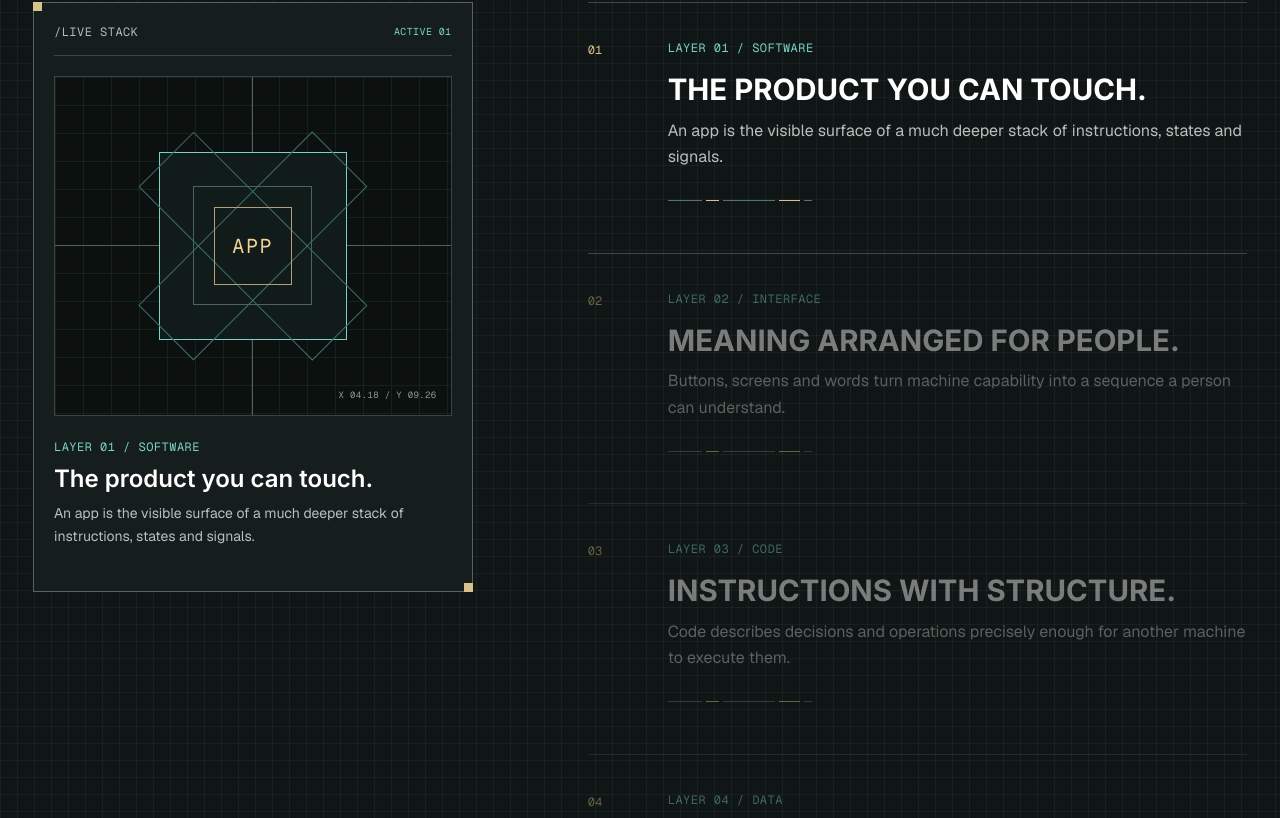
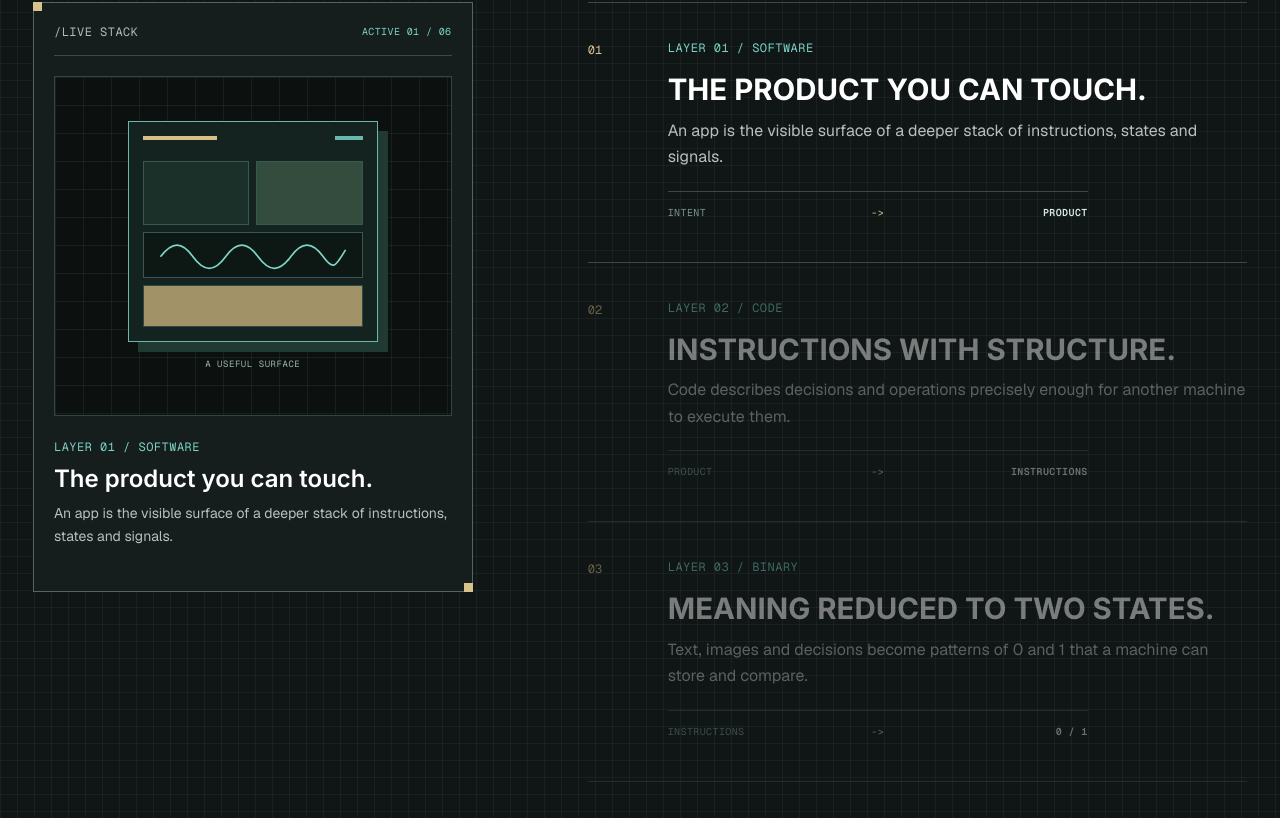
Before and after one commit to TEAM-PSMPV/teampsmpvwebsite, a Next.js app: page / in a window 1280 px wide. Shown: the part 1162-1980 px from the top of the page. Built offline with nearby package versions, Linux system fonts and the light colour scheme.

Commit message:
Make computing layers physically legible

```diff
--- a/app/components/AssemblyStory.tsx
+++ b/app/components/AssemblyStory.tsx
@@ -6,68 +6,57 @@ const layers = [
   {
     code: "LAYER 01 / SOFTWARE",
     title: "The product you can touch.",
-    description: "An app is the visible surface of a much deeper stack of instructions, states and signals.",
+    description: "An app is the visible surface of a deeper stack of instructions, states and signals.",
     glyph: "APP",
+    material: "Intent",
+    output: "Product",
   },
   {
-    code: "LAYER 02 / INTERFACE",
-    title: "Meaning arranged for people.",
-    description: "Buttons, screens and words turn machine capability into a sequence a person can understand.",
-    glyph: "UI",
-  },
-  {
-    code: "LAYER 03 / CODE",
+    code: "LAYER 02 / CODE",
     title: "Instructions with structure.",
     description: "Code describes decisions and operations precisely enough for another machine to execute them.",
     glyph: "</>",
+    material: "Product",
+    output: "Instructions",
   },
   {
-    code: "LAYER 04 / DATA",
-    title: "Meaning stored as states.",
-    description: "Names, images, appointments and ideas become patterns that can be copied, compared and changed.",
-    glyph: "0101",
+    code: "LAYER 03 / BINARY",
+    title: "Meaning reduced to two states.",
+    description: "Text, images and decisions become patterns of 0 and 1 that a machine can store and compare.",
+    glyph: "01",
+    material: "Instructions",
+    output: "0 / 1",
   },
   {
-    code: "LAYER 05 / SIGNAL",
-    title: "A physical yes or no.",
-    description: "The abstract pattern becomes timed electrical states moving through a very real material system.",
-    glyph: "PULSE",
+    code: "LAYER 04 / SIGNAL",
+    title: "Voltage moving through time.",
+    description: "Binary becomes a physical change in voltage, measured as a trace moving across an oscilloscope.",
+    glyph: "WAVE",
+    material: "0 / 1",
+    output: "Voltage",
   },
   {
-    code: "LAYER 06 / LOGIC",
-    title: "Tiny decisions at speed.",
-    description: "Logic gates combine simple states into the arithmetic, comparison and control behind every action.",
-    glyph: "AND",
-  },
-  {
-    code: "LAYER 07 / MEMORY",
-    title: "A place for the present.",
-    description: "Memory holds the signals a system needs now, while storage keeps them available for later.",
-    glyph: "MEM",
-  },
-  {
-    code: "LAYER 08 / SILICON",
+    code: "LAYER 05 / SILICON",
     title: "Engineered crystal.",
     description: "Transistors are patterned into silicon so controlled electrical behaviour can happen at scale.",
     glyph: "Si",
+    material: "Voltage",
+    output: "Transistor",
   },
   {
-    code: "LAYER 09 / SILICA",
-    title: "The chemistry underneath.",
-    description: "Silicon begins as part of silica, a compound found in quartz and many ordinary minerals.",
+    code: "LAYER 06 / SAND",
+    title: "The beginning is matter.",
+    description: "Silicon begins in silica, found in quartz and ordinary sand, then gets refined until it can carry meaning.",
     glyph: "SiO2",
-  },
-  {
-    code: "LAYER 10 / SAND",
-    title: "The beginning is matter.",
-    description: "The extraordinary loop ends where it began: common material refined until it can carry meaning.",
-    glyph: "SiO2",
+    material: "Silicon",
+    output: "Sand",
   },
 ];
 
 export function AssemblyStory() {
   const [activeIndex, setActiveIndex] = useState(0);
   const stepRefs = useRef<Array<HTMLElement | null>>([]);
+  const activeLayer = layers[activeIndex];
 
   useEffect(() => {
     const observer = new IntersectionObserver(
@@ -86,8 +75,6 @@ export function AssemblyStory() {
     return () => observer.disconnect();
   }, []);
 
-  const activeLayer = layers[activeIndex];
-
   return (
     <section className="assembly-section" aria-labelledby="assembly-title">
       <div className="content">
@@ -97,9 +84,9 @@ export function AssemblyStory() {
             <h2 id="assembly-title">EVERY APP IS A CAREFULLY ARRANGED SIGNAL.</h2>
           </div>
           <p>
-            Scroll through the layers. The polished product at the top is still connected to
-            the same physical world at the bottom: instructions become data, data becomes
-            signals, and signals become behaviour.
+            Scroll through the transformations. The polished product at the top is still
+            connected to the same physical world at the bottom: instructions become bits,
+            bits become voltage, and voltage becomes behaviour.
           </p>
         </div>
 
@@ -107,18 +94,78 @@ export function AssemblyStory() {
           <aside className="assembly-display" aria-live="polite">
             <div className="assembly-display-header">
               <span className="mono-label">/LIVE STACK</span>
-              <span className="assembly-display-status">ACTIVE 0{activeIndex + 1}</span>
+              <span className="assembly-display-status">ACTIVE 0{activeIndex + 1} / 06</span>
             </div>
             <div className="assembly-stage" data-level={activeIndex} aria-hidden="true">
               <div className="assembly-stage-grid" />
-              <div className="assembly-core">
-                <span className="assembly-core-ring ring-one" />
-                <span className="assembly-core-ring ring-two" />
-                <span className="assembly-core-glyph">{activeLayer.glyph}</span>
+
+              <div className="assembly-visual assembly-visual-app">
+                <div className="assembly-app-window">
+                  <span className="assembly-app-window-bar" />
+                  <span className="assembly-app-window-bar short" />
+                  <div className="assembly-app-panel" />
+                  <div className="assembly-app-panel wide" />
+                  <div className="assembly-app-footer" />
+                  <div className="assembly-app-scope">
+                    <svg viewBox="0 0 220 42" aria-hidden="true">
+                      <path d="M2 23 C16 5 27 5 40 23 S65 41 78 23 S103 5 116 23 S141 41 154 23 S179 5 192 23 S207 32 218 15" />
+                    </svg>
+                  </div>
+                </div>
+                <span className="assembly-visual-caption">A USEFUL SURFACE</span>
               </div>
-              <span className="assembly-stage-axis axis-x" />
-              <span className="assembly-stage-axis axis-y" />
-              <span className="assembly-stage-coordinate">X 04.18 / Y 09.26</span>
+
+              <div className="assembly-visual assembly-visual-code">
+                <div className="assembly-code-block">
+                  <span><b>const</b> signal = <i>read</i>();</span>
+                  <span><b>if</b> (signal === <em>1</em>) &#123;</span>
+                  <span>&nbsp;&nbsp;return <i>meaning</i>;</span>
+                  <span>&#125;</span>
+                </div>
+                <span className="assembly-visual-caption">A PRECISE INSTRUCTION</span>
+              </div>
+
+              <div className="assembly-visual assembly-visual-binary">
+                <div className="assembly-binary-stack">
+                  <span>01001001 01001110</span>
+                  <span>00110010 01010011</span>
+                  <span>01010100 01000101</span>
+                  <span>11000011 00010101</span>
+                </div>
+                <span className="assembly-visual-caption">TWO STATES / MANY MEANINGS</span>
+              </div>
+
+              <div className="assembly-visual assembly-visual-signal">
+                <svg className="assembly-signal-chart" viewBox="0 0 480 260" role="img" aria-label="Oscilloscope chart showing analog and digital electrical signal traces">
+                  <g className="signal-chart-grid">
+                    <path d="M20 20H460 M20 64H460 M20 108H460 M20 152H460 M20 196H460 M20 240H460" />
+                    <path d="M20 20V240 M108 20V240 M196 20V240 M284 20V240 M372 20V240 M460 20V240" />
+                  </g>
+                  <path className="signal-chart-axis" d="M20 240H460 M20 20V240" />
+                  <path className="signal-trace signal-trace-analog" d="M20 134 C42 42 66 42 88 134 S134 226 156 134 S202 42 224 134 S270 226 292 134 S338 42 360 134 S406 226 428 134 S450 42 460 92" />
+                  <path className="signal-trace signal-trace-digital" d="M20 206 H62 V62 H112 V206 H166 V62 H214 V206 H270 V62 H318 V206 H370 V62 H420 V206 H460" />
+                  <circle className="signal-chart-dot" cx="318" cy="62" r="4" />
+                </svg>
+                <div className="signal-chart-readout"><span>3.3 V</span><span>1.00 ms</span><span>CH 01</span></div>
+                <span className="assembly-visual-caption">VOLTAGE / TIME / OBSERVED</span>
+              </div>
+
+              <div className="assembly-visual assembly-visual-silicon">
+                <div className="assembly-chip">
+                  <span className="assembly-chip-pin pin-a" />
+                  <span className="assembly-chip-pin pin-b" />
+                  <span className="assembly-chip-pin pin-c" />
+                  <span className="assembly-chip-pin pin-d" />
+                  <div className="assembly-chip-core">Si</div>
+                </div>
+                <span className="assembly-visual-caption">PATTERNED CRYSTAL / CONTROLLED FLOW</span>
+              </div>
+
+              <div className="assembly-visual assembly-visual-sand">
+                <div className="assembly-sand-window" />
+                <span className="assembly-sand-label">SiO2</span>
+                <span className="assembly-visual-caption">REFINED FROM THE ORDINARY</span>
+              </div>
             </div>
             <div className="assembly-display-copy">
               <span className="mono-label">{activeLayer.code}</span>
@@ -142,12 +189,10 @@ export function AssemblyStory() {
                   <p className="mono-label">{layer.code}</p>
                   <h3>{layer.title}</h3>
                   <p>{layer.description}</p>
-                  <div className="assembly-step-line" aria-hidden="true">
-                    <span />
-                    <span />
-                    <span />
-                    <span />
-                    <span />
+                  <div className="assembly-step-spec">
+                    <span>{layer.material}</span>
+                    <span aria-hidden="true">-&gt;</span>
+                    <strong>{layer.output}</strong>
                   </div>
                 </div>
               </li>
--- a/app/components/Interactive.tsx
+++ b/app/components/Interactive.tsx
@@ -47,11 +47,10 @@ export function HeroItem({ children }: { children: React.ReactNode }) {
 }
 
 export function Reveal({ children, className = "" }: { children: React.ReactNode; className?: string }) {
-  const reduce = useReducedMotion();
   return (
     <motion.div
       className={className}
-      initial={reduce ? false : { opacity: 0, y: 22 }}
+      initial={false}
       whileInView={{ opacity: 1, y: 0 }}
       viewport={{ once: true, amount: 0.18 }}
       transition={{ duration: 0.52, ease: [0.22, 1, 0.36, 1] }}
--- a/app/globals.css
+++ b/app/globals.css
@@ -760,6 +760,230 @@ main {
 .assembly-stage[data-level="8"] .assembly-core::after,
 .assembly-stage[data-level="9"] .assembly-core::after { border-color: #ddc48f; }
 
+.assembly-visual {
+  position: absolute;
+  inset: 24px;
+  z-index: 1;
+  display: flex;
+  align-items: center;
+  justify-content: center;
+  flex-direction: column;
+  gap: 16px;
+  opacity: 0;
+  visibility: hidden;
+  transform: translateY(8px);
+  transition: opacity 360ms var(--ease-out), transform 360ms var(--ease-out), visibility 0s 360ms;
+}
+
+.assembly-stage[data-level="0"] .assembly-visual-app,
+.assembly-stage[data-level="1"] .assembly-visual-code,
+.assembly-stage[data-level="2"] .assembly-visual-binary,
+.assembly-stage[data-level="3"] .assembly-visual-signal,
+.assembly-stage[data-level="4"] .assembly-visual-silicon,
+.assembly-stage[data-level="5"] .assembly-visual-sand {
+  opacity: 1;
+  visibility: visible;
+  transform: translateY(0);
+  transition-delay: 0s;
+}
+
+.assembly-visual-caption {
+  color: #9cb5ae;
+  font-family: var(--font-geist-mono), monospace;
+  font-size: 9px;
+  letter-spacing: .06em;
+  text-align: center;
+}
+
+.assembly-app-window {
+  position: relative;
+  width: min(100%, 250px);
+  min-height: 208px;
+  display: grid;
+  grid-template-columns: 1fr 1fr;
+  grid-template-rows: 18px 64px 46px 42px;
+  gap: 7px;
+  padding: 14px;
+  border: 1px solid #6ab8ac;
+  background: #14231f;
+  box-shadow: 10px 10px 0 #203a33;
+}
+
+.assembly-app-window-bar {
+  width: 70%;
+  height: 4px;
+  display: block;
+  grid-column: 1;
+  background: #d8bf83;
+}
+
+.assembly-app-window-bar.short {
+  width: 26%;
+  grid-column: 2;
+  justify-self: end;
+  background: #6ab8ac;
+}
+
+.assembly-app-panel,
+.assembly-app-footer {
+  border: 1px solid #355a50;
+  background: #1c302a;
+}
+
+.assembly-app-panel { grid-column: 1; grid-row: 2; }
+.assembly-app-panel.wide { grid-column: 2; grid-row: 2; background: #344c3d; }
+.assembly-app-footer { grid-column: 1 / 3; grid-row: 4; background: #d8bf83; opacity: .72; }
+
+.assembly-app-scope {
+  grid-column: 1 / 3;
+  grid-row: 3;
+  display: flex;
+  align-items: center;
+  padding: 4px 7px;
+  border: 1px solid #355a50;
+  background: #0d1815;
+}
+
+.assembly-app-scope svg { width: 100%; height: 100%; }
+.assembly-app-scope path { fill: none; stroke: #7ed4c6; stroke-width: 2; }
+
+.assembly-code-block,
+.assembly-binary-stack {
+  width: min(100%, 300px);
+  padding: 22px;
+  border: 1px solid #5d867c;
+  background: #101b18;
+  color: #d1ddd8;
+  font-family: var(--font-geist-mono), monospace;
+  font-size: 12px;
+  line-height: 2;
+}
+
+.assembly-code-block span { display: block; }
+.assembly-code-block b { color: #80d2c3; font-weight: 520; }
+.assembly-code-block i { color: #dec588; font-style: normal; }
+.assembly-code-block em { color: #f5f1dc; font-style: normal; }
+
+.assembly-binary-stack {
+  display: flex;
+  align-items: flex-start;
+  flex-direction: column;
+  gap: 7px;
+  color: #e6d095;
+  font-size: clamp(10px, 1.15vw, 14px);
+  line-height: 1.5;
+  letter-spacing: .11em;
+  white-space: nowrap;
+}
+
+.assembly-binary-stack span:nth-child(even) { color: #83d4c5; }
+
+.assembly-signal-chart {
+  width: 100%;
+  height: auto;
+  overflow: visible;
+}
+
+.signal-chart-grid path {
+  fill: none;
+  stroke: #25443d;
+  stroke-width: 1;
+}
+
+.signal-chart-axis {
+  fill: none;
+  stroke: #709a8e;
+  stroke-width: 1.5;
+}
+
+.signal-trace {
+  fill: none;
+  stroke-linecap: round;
+  stroke-linejoin: round;
+  stroke-width: 3;
+  stroke-dasharray: 900;
+  animation: signal-draw 5s linear infinite;
+}
+
+.signal-trace-analog { stroke: #dcc486; }
+.signal-trace-digital { stroke: #76d0c1; animation-delay: -2.5s; }
+
+.signal-chart-dot {
+  fill: #ffffff;
+  stroke: #76d0c1;
+  stroke-width: 2;
+  animation: signal-dot 1.8s ease-in-out infinite alternate;
+}
+
+@keyframes signal-draw { to { stroke-dashoffset: -900; } }
+@keyframes signal-dot { to { transform: translate(26px, 0); } }
+
+.signal-chart-readout {
+  width: 100%;
+  display: flex;
+  justify-content: space-between;
+  color: #7ed4c6;
+  font-family: var(--font-geist-mono), monospace;
+  font-size: 9px;
+  letter-spacing: .04em;
+}
+
+.assembly-chip {
+  position: relative;
+  width: 170px;
+  aspect-ratio: 1;
+  display: grid;
+  place-items: center;
+  border: 1px solid #d7c18d;
+  background:
+    linear-gradient(90deg, transparent 49%, #a18d5f 49% 51%, transparent 51%),
+    linear-gradient(0deg, transparent 49%, #a18d5f 49% 51%, transparent 51%),
+    #262b20;
+  box-shadow: 14px 14px 0 #303c2d;
+}
+
+.assembly-chip::before,
+.assembly-chip::after {
+  position: absolute;
+  inset: 18px;
+  content: "";
+  border: 1px solid #789585;
+}
+
+.assembly-chip::after { inset: 40px; border-color: #d7c18d; transform: rotate(45deg); }
+.assembly-chip-core { position: relative; z-index: 1; color: #e9d095; font-family: var(--font-geist-mono), monospace; font-size: 26px; }
+
+.assembly-chip-pin { position: absolute; width: 14px; height: 1px; background: #d7c18d; }
+.pin-a { top: 25%; left: -14px; }
+.pin-b { top: 63%; right: -14px; }
+.pin-c { top: -14px; left: 28%; transform: rotate(90deg); }
+.pin-d { right: 28%; bottom: -14px; transform: rotate(90deg); }
+
+.assembly-sand-window {
+  width: 100%;
+  min-height: 196px;
+  border: 1px solid #dcc58c;
+  background-image: linear-gradient(rgba(18, 22, 17, .22), rgba(18, 22, 17, .22)), url("/images/silica-sand-macro.png");
+  background-position: center;
+  background-size: cover;
+  box-shadow: 12px 12px 0 #403624;
+  animation: sand-drift 18s ease-in-out infinite alternate;
+}
+
+.assembly-sand-label {
+  margin-top: -56px;
+  color: #fff4d2;
+  font-family: var(--font-geist-mono), monospace;
+  font-size: 22px;
+  letter-spacing: .12em;
+  text-shadow: 0 1px 4px rgba(0, 0, 0, .6);
+}
+
+@keyframes sand-drift {
+  from { background-position: 44% 50%; }
+  to { background-position: 56% 50%; }
+}
+
 .assembly-display-copy {
   display: flex;
   flex-direction: column;
@@ -846,6 +1070,24 @@ main {
 .assembly-step-line span:nth-child(3) { width: 52px; }
 .assembly-step-line span:nth-child(4) { width: 21px; background: #d7c18d; }
 .assembly-step-line span:nth-child(5) { width: 8px; }
+
+.assembly-step-spec {
+  max-width: 420px;
+  display: grid;
+  grid-template-columns: 1fr auto 1fr;
+  align-items: center;
+  gap: 12px;
+  padding-top: 13px;
+  border-top: 1px solid #3b4945;
+  color: #79958d;
+  font-family: var(--font-geist-mono), monospace;
+  font-size: 10px;
+  letter-spacing: .04em;
+  text-transform: uppercase;
+}
+
+.assembly-step-spec span:nth-child(2) { color: #d7c18d; }
+.assembly-step-spec strong { color: #d8e7e1; font-weight: 520; text-align: right; }
 
 .section {
   padding-block: 118px;
@@ -2176,14 +2418,31 @@ main {
 .matter-field {
   position: relative;
   min-height: 280px;
-  display: grid;
-  grid-template-columns: repeat(6, 1fr);
-  grid-template-rows: repeat(5, 1fr);
-  gap: 7px;
-  padding: 14px;
+  display: block;
+  padding: 0;
   border: 1px solid #6e6049;
-  background: rgba(239, 223, 180, .42);
+  background: #b18e5e;
   transform: rotate(-2deg);
+  overflow: hidden;
+}
+
+.matter-sand-surface {
+  position: absolute;
+  inset: 0;
+  background-image: linear-gradient(90deg, rgba(32, 24, 13, .26), rgba(255, 247, 214, .08)), url("/images/silica-sand-macro.png");
+  background-position: center;
+  background-size: cover;
+  filter: saturate(.9) contrast(1.05);
+  animation: sand-drift 18s ease-in-out infinite alternate;
+}
+
+.matter-sand-rake {
+  position: absolute;
+  inset: 24px;
+  border: 1px solid rgba(255, 239, 192, .48);
+  box-shadow: inset 0 0 0 16px rgba(30, 24, 16, .06), inset 0 0 0 38px rgba(255, 241, 198, .12);
+  transform: rotate(2deg);
+  pointer-events: none;
 }
 
 .matter-field::before,
@@ -2198,48 +2457,35 @@ main {
 .matter-field::after { inset: 52px 42px; }
 
 .matter-field span,
-.matter-field b,
-.matter-field i {
+.matter-field b {
   position: relative;
   z-index: 1;
 }
 
 .matter-field > span {
-  grid-column: 2 / 4;
-  align-self: center;
-  color: #372b1f;
+  position: absolute;
+  top: 50%;
+  left: 13%;
+  color: #fff4d2;
   font-family: var(--font-inter-display), sans-serif;
   font-size: clamp(58px, 9vw, 118px);
   font-weight: 600;
   line-height: .8;
+  text-shadow: 0 2px 18px rgba(38, 26, 13, .52);
+  transform: translateY(-50%);
 }
 
 .matter-field > b {
-  grid-column: 4 / 6;
-  grid-row: 3;
-  align-self: center;
-  color: #715b38;
+  position: absolute;
+  right: 14%;
+  bottom: 18%;
+  color: #fff4d2;
   font-family: var(--font-geist-mono), monospace;
   font-size: clamp(16px, 2.5vw, 28px);
   font-weight: 520;
   letter-spacing: .08em;
-}
-
-.matter-field i {
-  display: block;
-  border: 1px solid #89734d;
-  background: #dbc89a;
-  transform: rotate(22deg);
-}
-
-.matter-field i:nth-of-type(1) { grid-column: 1; grid-row: 1; }
-.matter-field i:nth-of-type(2) { grid-column: 5; grid-row: 1; background: #ad8c59; }
-.matter-field i:nth-of-type(3) { grid-column: 6; grid-row: 2; }
-.matter-field i:nth-of-type(4) { grid-column: 1; grid-row: 3; background: #aa8856; }
-.matter-field i:nth-of-type(5) { grid-column: 2; grid-row: 4; }
-.matter-field i:nth-of-type(6) { grid-column: 5; grid-row: 4; background: #b89861; }
-.matter-field i:nth-of-type(7) { grid-column: 6; grid-row: 5; }
-.matter-field i:nth-of-type(8) { grid-column: 3; grid-row: 5; background: #937348; }
+  text-shadow: 0 1px 9px rgba(38, 26, 13, .52);
+}
 
 .matter-footer-meta {
   position: relative;
```
Also changed, not shown: app/components/SiteChrome.tsx (+2 -8 lines), 1 other file (tests, documents, lock files or other folders).
